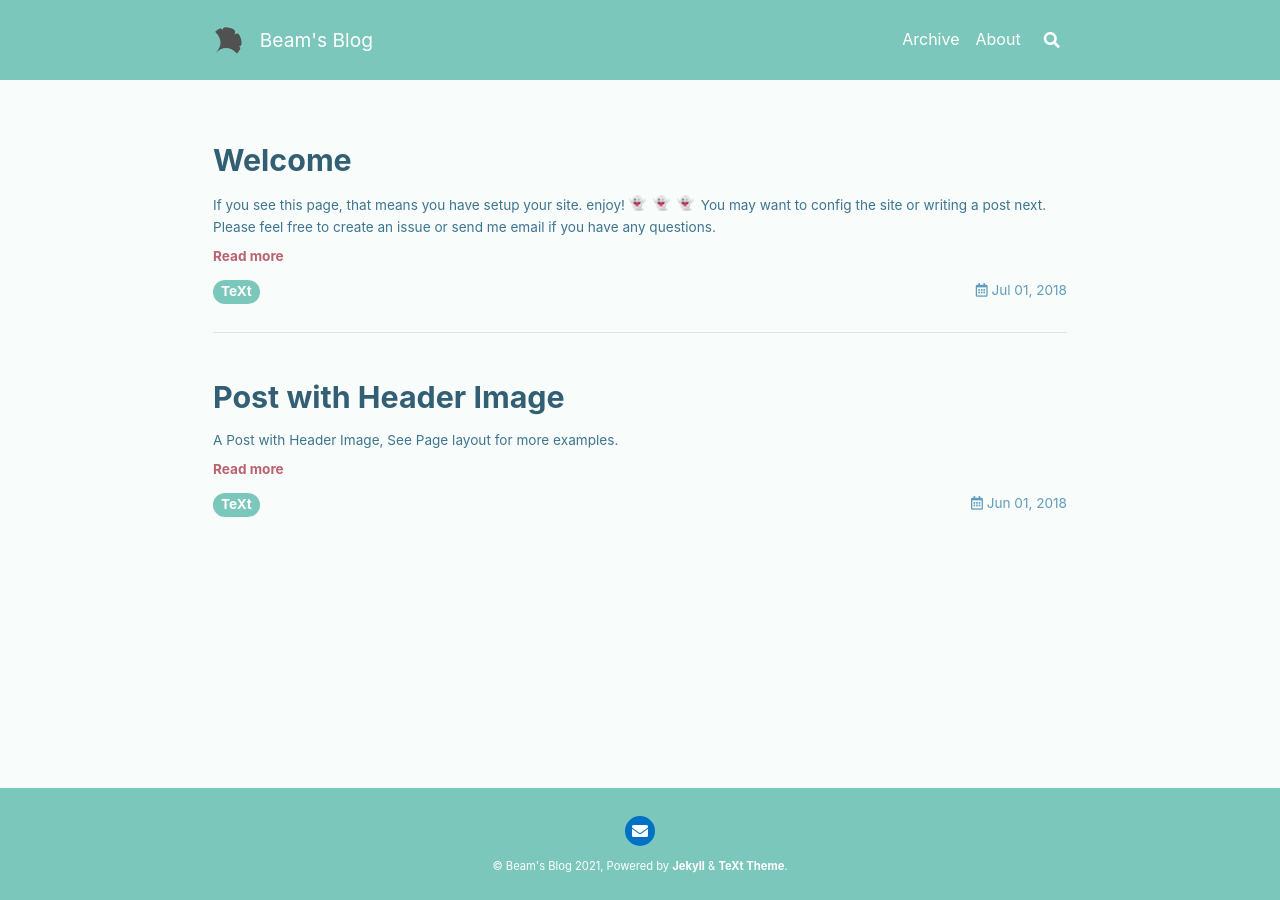
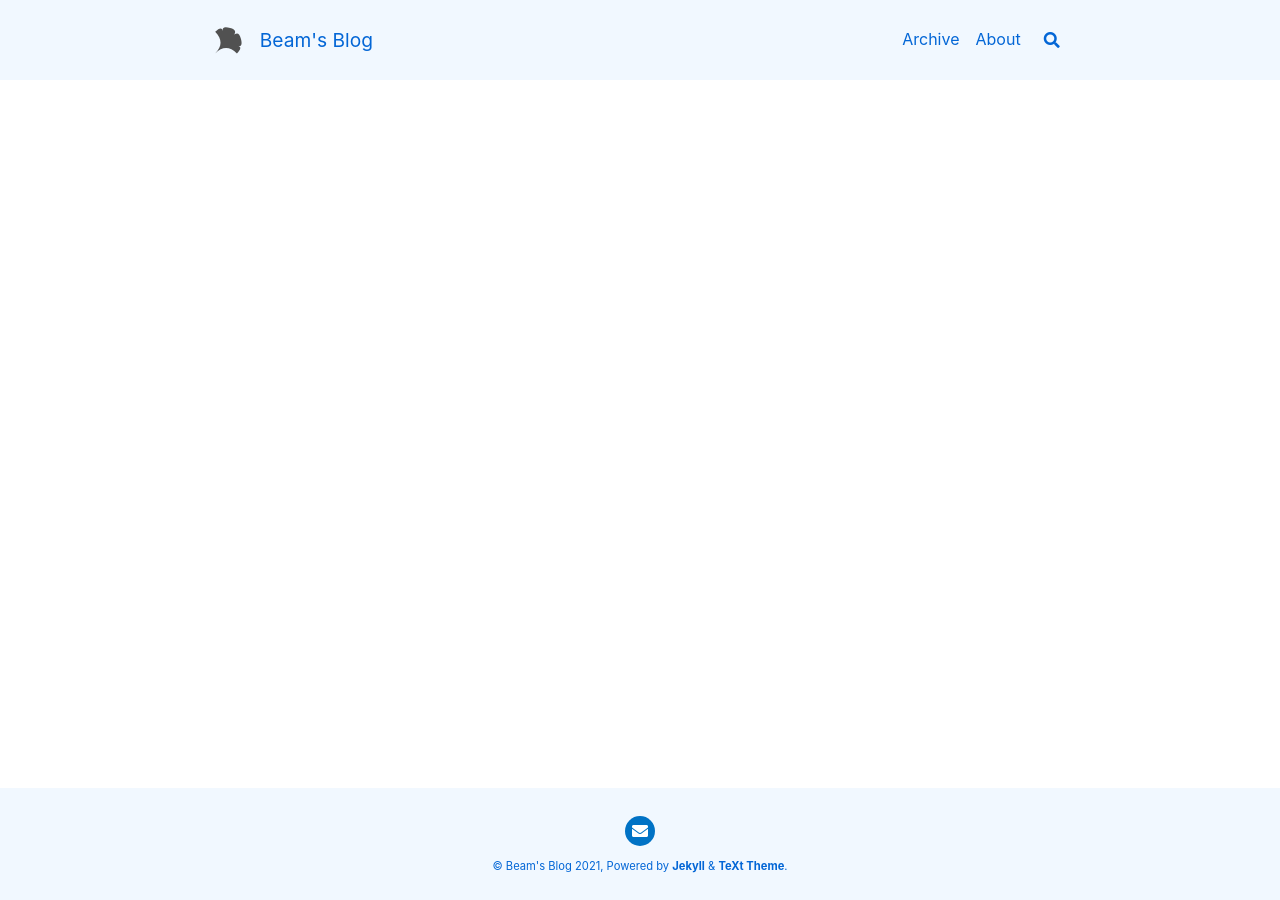
Before and after one commit to WABeam/WABeam.github.io, a Jekyll site: the page built from index.html, in a window 1280 px wide. Built offline with Jekyll 4.4.1, drawn with Linux system fonts in a browser that asks for light colours; nearby versions of some CDN libraries; emoji names are drawn with the system emoji font; the list of posts is cut into pages by our own code.

Commit message:
修改为ocean

```diff
--- a/_config.yml
+++ b/_config.yml
@@ -16,7 +16,7 @@
 
 ## => Site Settings
 ##############################
-text_skin: forest # "default" (default), "dark", "forest", "ocean", "chocolate", "orange"
+text_skin: ocean # "default" (default), "dark", "forest", "ocean", "chocolate", "orange"
 highlight_theme: tomorrow-night # "default" (default), "tomorrow", "tomorrow-night", "tomorrow-night-eighties", "tomorrow-night-blue", "tomorrow-night-bright"
 url     : # the base hostname & protocol for your site e.g. https://www.someone.com
 baseurl : # does not include hostname
--- a/_posts/2018-06-01-header-image.md
+++ /dev/null
@@ -1,12 +0,0 @@
----
-title: Post with Header Image
-tags: TeXt
-article_header:
-  type: cover
-  image:
-    src: /screenshot.jpg
----
-
-A Post with Header Image, See [Page layout](https://kitian616.github.io/jekyll-TeXt-theme/samples.html#page-layout) for more examples.
-
-<!--more-->
--- a/_posts/2018-07-01-welcome.md
+++ /dev/null
@@ -1,16 +0,0 @@
----
-title: Welcome
-tags: TeXt
----
-
-If you see this page, that means you have setup your site. enjoy! :ghost: :ghost: :ghost:
-
-You may want to [config the site](https://kitian616.github.io/jekyll-TeXt-theme/docs/en/configuration) or [writing a post](https://kitian616.github.io/jekyll-TeXt-theme/docs/en/writing-posts) next. Please feel free to [create an issue](https://github.com/kitian616/jekyll-TeXt-theme/issues) or [send me email](mailto:kitian616@outlook.com) if you have any questions.
-
-<!--more-->
-
----
-
-If you like TeXt, don't forget to give me a star. :star2:
-
-[![Star This Project](https://img.shields.io/github/stars/kitian616/jekyll-TeXt-theme.svg?label=Stars&style=social)](https://github.com/kitian616/jekyll-TeXt-theme/)
```
